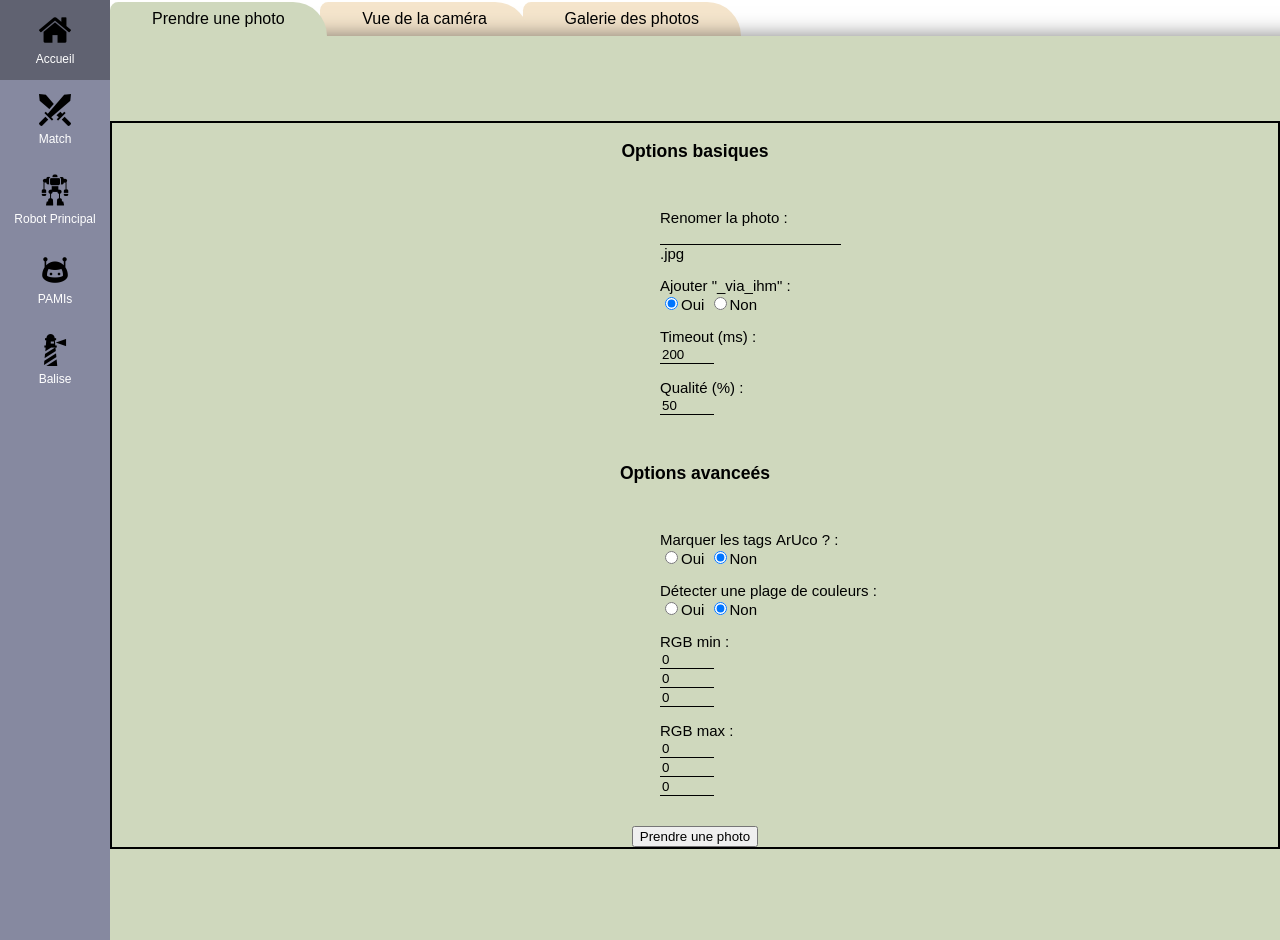
After one commit to LouiseLaBalise/sudribotik_balise, a Flask app: template _1_IHM/templates/balise.html in a window 1280 px wide. The commit adds this page. Run offline with Flask 3, Linux system fonts and the light colour scheme; the template is opened without the code that fills it, so the values that code supplies are empty.

Commit message:
Ux design de l'ihm

```diff
--- a/_1_IHM/app.py
+++ b/_1_IHM/app.py
@@ -3,8 +3,8 @@ import os
 import cv2
 from flask import Flask, render_template, request, jsonify, Response, send_from_directory
 
-sys.path.insert(1, "/home/ubuntu/Eurobot_2024") #add parent folder to python path -----------------------------------------------
-from _3_TRAITEMENT_d_IMAGES import takePhoto #--------------------------------------------------------------------
+#sys.path.insert(1, "/home/ubuntu/Eurobot_2024") #add parent folder to python path -----------------------------------------------
+#from _3_TRAITEMENT_d_IMAGES import takePhoto #--------------------------------------------------------------------
 
 from scripts.formatdata import formatBytes, formatSeconds
 
@@ -13,19 +13,19 @@ from scripts.formatdata import formatBytes, formatSeconds
 
 app = Flask(__name__)
 TEMPLATES_AUTO_RELOAD = True #reload when template change
-MEDIA_FOLDER_PATH = "/home/ubuntu/Eurobot_2024/_3_TRAITEMENT_d_IMAGES/media/"
+MEDIA_FOLDER_PATH = "/home/rayane/Royone/Inge3M/projet/raspberry_pi_4/_3_TRAITEMENT_d_IMAGES/media/"#"/home/ubuntu/EUROBOT_2024/_3_TRAITEMENT_d_IMAGES/media/"
 PHOTO_NAME_SUFFIXE = "_via_ihm"
 PHOTO_EXTENSION = ".jpg"
-streaming_mode=False #true when client open camera to see the view (2nd tab of camera)
+streaming_mode=False #true when client open tab2 of balise to see the view (2nd tab of balise)
 
 #Homepage route
 @app.route('/')
 def index():
     return render_template('index.html') #look for the index.html template in ./templates/
 
-#Camera route
-@app.route('/camera', methods=['GET', 'POST'])
-def camera():
+#balise route
+@app.route('/balise', methods=['GET', 'POST'])
+def balise():
 
     #Get photo of all photos in PHOTO_PATH
     list_photos = makePhotoList(MEDIA_FOLDER_PATH)
@@ -43,7 +43,7 @@ def camera():
         real_photo_name = "{}{}{}".format(photo_name,
         PHOTO_NAME_SUFFIXE if photo_name_suffixe else "",
         PHOTO_EXTENSION)
-
+        """
         try:
             #Take photo according to parameters
             path_to_photo_taken = takePhoto.takePhoto(name=real_photo_name,
@@ -75,10 +75,11 @@ def camera():
         return jsonify(response)#"""
 
     #Main get method
-    return render_template("camera.html", list_photos=list_photos, media_path=MEDIA_FOLDER_PATH)
+    return render_template("balise.html", list_photos=list_photos, media_path=MEDIA_FOLDER_PATH)
 
 
-#Video for camera tab2
+
+#Video for balise tab2
 @app.route('/video_stream')
 def videoStream():
     #When this function is called it returns a 'multipart/x-mixed-replace' in a HTTP response.
--- a/_1_IHM/static/css/style_camera.css
+++ b/_1_IHM/static/css/style_balise.css
@@ -1,56 +1,44 @@
-/* styles.css */
+/*Style de la page balise*/
 
-*{
-    font-family: sans-serif;
+.page-content{
+    display: flex;
+    flex-direction: column; /*items in columns*/
+    height: 100vh; /*100% viewport height*/
+    overflow: auto; /* scroll bar only if necessary*/
+    align-items: center; /* align items in the center horizontally */
 }
 
-.tabs {
-    display: flex; /*Use Flexbox for tabs*/
-    list-style: none; /*Remove flees*/
-    padding: 0; /*No intern margin*/
-    width: fit-content; /*set tab width*/
-
+/*1st TAB*/
+#photoForm{
+    display: flex;
+    flex-direction: column;
+    align-items: center;
+    margin-top: 70px; /*set margin-top*/
+    padding: 0; /*set padding*/
+    font-size: 15px; /*set font-size*/
+    border: 2px black solid;/*set border*/
 }
 
-.tab {
-    margin-bottom: 5px; /*Set bottom margin for each tab*/
-    padding: 10px;
-    cursor: pointer; /*Define cursor when hover*/
-    background-color: #eee;
-    border: 1px solid #ccc;
-    border-radius: 5px 5px 0 0;
+#photoForm ul {
+    list-style: none; /*no disc*/
 }
 
-.tab:hover {
-    background-color: #ddd;
+#photoForm input,
+#photoForm input:focus{
+    outline: none; /*remove outline*/
+    border: none; /*removes the default border*/
+    background-color: transparent; /*background transparent.*/
+    border-bottom: 1px solid black; /* add a line at the bottom*/
+}
+
+#photoForm .options{
+    display: grid;
+    grid-template-columns: 150px auto; /* Adjust the width of the label column as needed */
+    align-items: center;
 }
 
 
-.tab-content {
-    display: none; /*Hide by default*/
-    padding: 15px;
-}
-
-/*1st TAB*/
-.photo_options{
-    padding: 20px;
-    width: fit-content;
-    font-size: 15px;
-    border: 1px solid black;
-    border-radius: 5px 5px 5px 5px
-}
-
-.photo_options label:not(.extension){
-    display: inline-block;
-    width: 150px;
-    text-align: right;
-    margin-right: 10px;
-}
-
-.photo_options ul {
-    list-style: none;
-    padding: 0;
-    margin: 0;
+#photoForm label:not(.extension){
 }
 
 form li {
@@ -62,13 +50,13 @@ form input[type="text"]{
     margin-right: 0;
 }
 
-form input[type="number"]{
+#photoForm input[type="number"]{
     width: 50px;
 }
 
 /*2nd TAB*/
 .video_stream_container{
-    width:50%;
+    width:fit-content;
     border: 5px solid black;
     border-radius: 6px;
     overflow: hidden;
--- /dev/null
+++ b/_1_IHM/static/css/style_navbar.css
@@ -0,0 +1,91 @@
+/*Custom properties*/
+:root {
+    --sidebar-width: 110px;
+    --navbar-background-color: #8689A0;;
+    --navbar-selected-color: #606271;
+
+    --webpage-background-color: white;/*#3D3D3D;/**/
+
+    --balise-background-color: #CFD8BD;
+    --balise-tab-background-color: #F5E5CC;
+    --balise-tab-current-background-color: var(--balise-background-color);;
+    --balise-tab-hover-background-color: var(--balise-background-color);
+}
+
+/*Basic settings of every body of this site */
+body{
+    margin: 0;
+    font-family: sans-serif;
+    background-color: var(--webpage-background-color);
+}
+
+/*All pages must hav this class in a div just after their body tag*/
+.page-content{
+    margin-left: var(--sidebar-width); /*margin to accomodate with sidebar width*/
+}
+
+/*Style de la nav bar*/
+.sidebar-container{
+    display:flex;
+}
+
+/*whole sidebar*/
+.sidebar{
+    width: var(--sidebar-width);
+    height: 100vh; /*100% viewport height*/
+    background-color: var(--navbar-background-color);
+    position: fixed; /*fixed if page is scrolled down*/
+    overflow-y: auto; /*add vertical scroll if content exceeds height*/
+}
+
+/*Sidebar list container*/
+.sidebar .whole-unordered-list-container{
+    display: flex;
+    flex-direction: column; /*menu in column*/
+    list-style-type: none; /*remove discs*/
+    padding: 0; /*remove default padding*/
+    margin: 0; /*remove default margin*/
+    align-items: center;
+}
+
+/*Sidebar list item*/
+.sidebar li{
+    font-size: 12px; /*set font size*/
+    height: 100%; /*max size to occupy the whole square*/
+    width: 100%;
+}
+.sidebar li:hover,
+.sidebar li[class="selected"]{
+    background-color: var(--navbar-selected-color);
+}
+
+/*Sidebar links*/
+.sidebar a{
+    padding: 12px; /*set padding*/
+    text-decoration: none; /*remove default link underline*/
+    color: #fff; /*set links color*/
+}
+
+/*Sidebar 'case' menu (icon + span)*/
+.sidebar .is-menu{
+    display: flex;
+    flex-direction: column; /*items inside are in column*/
+    align-items: center; /*center icon*/
+}
+
+
+/*Sidebar menu icon*/
+.sidebar .navbar-icon{
+    width: 32px; /*set width menu icon*/
+    height: 32px; /*set height menu icon*/
+    margin-bottom: 6px; /*set margin at the borrom*/
+}
+
+.sidebar .has-submenu:hover .submenu {
+    display: block; /*display submenu on hover*/
+}
+
+/*Sidebar submenu*/
+.submenu{
+    display:none;
+}
--- /dev/null
+++ b/_1_IHM/static/css/style_tabs.css
@@ -0,0 +1,38 @@
+/*Style des onglets*/
+.tabs {
+    display: flex; /*Use Flexbox for tabs so they are on a row*/
+    list-style: none; /*Remove flees*/
+    align-self: flex-start; /*align at the start of the container*/
+    padding: 0; /*reset padding*/
+    margin: 2px 0 0 0; /*reset margin*/
+    width: 100%; /*set tab width full viewport*/
+
+}
+
+.tab {
+    position: relative;
+    padding: 8px 42px; /*set padding*/
+    border-radius: 12px 50px 0 0; /* set top-left in round corner*/
+    margin: 0 -.4em 0 0; /*marge between tbs*/
+    background-color: var(--balise-tab-background-color);
+    cursor: pointer; /*hand cursor*/
+}
+
+.tab:hover {
+    background-color: var(--balise-tab-hover-background-color);
+}
+
+.tab.current{
+    background-color: var(--balise-tab-current-background-color);
+}
+
+
+.tab-content {
+    background-color: var(--balise-background-color);
+    display: none; /*Hide by default*/
+    padding: 15px; /*set padding*/
+    width: 100%;
+    height: 100%;
+    box-shadow: 0 20px 20px 20px rgba(0, 0, 0, .5);
+    z-index: 98; /*z-index should be less than current tab(99) and more than other tab (50)*/
+}
--- a/_1_IHM/static/js/camera-route.js
+++ b/_1_IHM/static/js/balise-route.js
@@ -1,7 +1,7 @@
 //Check url for anchors
 window.onload = checkAnchor;
 
-//Check anchors from url to go on a specific tab
+/*Check anchors from url to go on a specific tab*/
 function checkAnchor() {
     var anchor = window.location.hash.substring(1); //get anchor
     if (anchor) {
@@ -17,13 +17,30 @@ function openTab(tabId) {
 
     //Hide tabs content
     var tabContents = document.querySelectorAll('.tab-content');
-    tabContents.forEach(function (tab) {
-        tab.style.display = "none";
+    tabContents.forEach(function (content) {
+        content.style.display = "none";
+    });
+
+    //Remove all 'current' and set z-index
+    var tabs = document.querySelectorAll('.tab');
+    var tab_index = 1;
+    var z_index = 50;
+    tabs.forEach(function(tab){
+        tab.classList.remove("current");
+        if ("tab"+tab_index !== tabId) {
+            document.getElementById("tab"+tab_index).style.zIndex = z_index;
+        }
+        else{
+            document.getElementById("tab"+tab_index).style.zIndex = 99;
+        }
+        tab_index++;
+        z_index--;
     });
 
     //Display the right content
     var activeTab = document.getElementById(tabId+"_content");
     activeTab.style.display = "block";
+    document.getElementById(tabId).classList.add("current");//put tab on class 'current'
 
     //Display video stream if current tab is 2
     if (tabId === "tab2"){
@@ -38,7 +55,7 @@ function openTab(tabId) {
     }
 
     //Change url to delete the anchor
-    history.replaceState({ tabId: tabId }, null, "/camera");
+    history.replaceState({ tabId: tabId }, null, "/balise");
 }
 
 /*Manage submit button after photo is taken so a response appear in the page w/o reloading
@@ -50,7 +67,7 @@ var photoFormData = $('#photoForm').serialize();
     //Ajax request with JQuery type Post
     $.ajax({
         type: 'POST',
-        url: "/camera",
+        url: "/balise",
         data: photoFormData,
         success: function(response){ //'reponse' was created in flask app
 
@@ -66,7 +83,7 @@ var photoFormData = $('#photoForm').serialize();
         },
         error: function(error){ //error from AJAX
             //Display errors in the console
-            console.log('Error from camera.html:', error);
+            console.log('Error from balise.html:', error);
             }
         });
 }
@@ -84,12 +101,12 @@ function showPhotoModal(index){
     modal.style.display = "block"; //show modal
 }
 
-/*Quit modal in click on 'X'*/
+/*Quit modal if click on 'X'*/
 function closeModal(){
     var modal = document.getElementById("photo_modal");//get modal
     modal.style.display = "none"; //modal disappear
 }
-//Quit the modal if the user clicks outside of it
+/*Quit modal if user clicks outside of it*/
 window.onclick = function(event) {
     var modal = document.getElementById("photo_modal");
     if (event.target === modal) {
--- a/_1_IHM/templates/camera.html
+++ b/_1_IHM/templates/balise.html
@@ -1,28 +1,27 @@
 <!DOCTYPE html>
 <html lang="fr">
+{% include 'navbar.html' %}<!--import navbar-->
 <head>
     <meta charset="UTF-8">
     <meta name="viewport" content="width=device-width, initial-scale=1.0">
-    <title>Camera</title>
-    <link rel="stylesheet" href="{{ url_for('static', filename='css/style_camera.css')}}"> <!-- Load css file-->
+    <link rel="stylesheet" href="{{ url_for('static', filename='css/style_balise.css')}}">
+    <link rel="stylesheet" href="{{ url_for('static', filename='css/style_tabs.css')}}">
     <link rel="shortcut icon" href="#" /> <!--No favicon-->
-
 </head>
 
-<body>
-   <!-- Tabs Title -->
+<body><div class="page-content">
+   <!-- All TABS must set <ul class='tabs'> and <li class='tabs'> to match css-->
     <ul class="tabs">
         <li class="tab" id="tab1" onclick="openTab('tab1')">Prendre une photo</li>
         <li class="tab" id="tab2" onclick="openTab('tab2')">Vue de la caméra</li>
-        <li class="tab" id="tab3" onclick="openTab('tab3')">Gallerie des photos</li>
+        <li class="tab" id="tab3" onclick="openTab('tab3')">Galerie des photos</li>
     </ul>
 
     <!-- Tabs Content 1-->
     <div id="tab1_content" class="tab-content">
-        <h2>Prendre une photo</h2>
-        <div class="photo_taken"></div>
-        <div class="photo_options">
-            <form action="{{ url_for('camera') }}" method="post" id="photoForm">
+            <form action="{{ url_for('balise') }}" method="post" id="photoForm">
+                <h3>Options basiques</h3>
+                <div class="options" id="basic_options">
                 <ul>
                     <li>
                         <label for="photo_name">Renomer&nbsp;la&nbsp;photo&nbsp;:</label>
@@ -31,12 +30,12 @@
                     </li>
                     <li>
                         <label for="photo_name_suffixe">Ajouter&nbsp;"_via_ihm"&nbsp;:</label>
-                        <input type="checkbox" id="photo_name_suffixe" name="photo_name_suffixe"
-                        checked/>
+                        <input type="radio" id="photo_name_suffixe" name="photo_name_suffixe" value="yes" checked>Oui</input>
+                        <input type="radio" id="photo_name_suffixe" name="photo_name_suffixe" value="no" >Non</input>
                     </li>
                     <li>
                         <label for="photo_tms">Timeout&nbsp;(ms)&nbsp;:</label>
-                        <input type="number" id="photo_tms" name="photo_tms" value="500"
+                        <input type="number" id="photo_tms" name="photo_tms" value="200"
                         min="0" max="9999" step="100" />
                     </li>
                     <li>
@@ -45,11 +44,43 @@
                         min="1" max="100" value="50"/>
                     </li>
                 </ul>
+                </div>
+
+                <h3>Options avanceés</h3>
+                <div class="options" id="advanced_options">
+                    <ul>
+                        <li>
+                            <label for="aruco_yes_no">Marquer&nbsp;les&nbsp;tags&nbsp;ArUco&nbsp;?&nbsp;:</label>
+                            <input type="radio" name="aruco_yes_no" value="yes" >Oui</input>
+                            <input type="radio" name="aruco_yes_no" value="no" checked >Non</input>
+                        </li>
+                        <li>
+                            <label for="color_yes_no">Détecter&nbsp;une&nbsp;plage&nbsp;de&nbsp;couleurs&nbsp;:</label>
+                            <input type="radio" name="color_yes_no" value="yes" >Oui</input>
+                            <input type="radio" name="color_yes_no" value="no" checked >Non</input>
+                        </li>
+                        <li>
+                            <label for="red_min">RGB&nbsp;min&nbsp;:</label>
+                            <input type="number" id="red_min" name="rgb_min" value="0" min="0" max="255"/>
+                            <input type="number" id="green_min" name="rgb_min" value="0" min="0" max="255"/>
+                            <input type="number" id="blue_min" name="rgb_min" value="0" min="0" max="255"/>
+                        </li>
+                        <li>
+                            <label for="red_max">RGB&nbsp;max&nbsp;:</label>
+                            <input type="number" id="red_max" name="rgb_max" value="0" min="0" max="255"/>
+                            <input type="number" id="green_max" name="rgb_max" value="0" min="0" max="255"/>
+                            <input type="number" id="blue_max" name="rgb_max" value="0" min="0" max="255"/>
+                        </li>
+                    </ul>
+                    </div>
+
+
+
+
                 <div class="button_photo">
                     <button type="button" onclick="submitPhotoForm()">Prendre une photo</button>
                 </div>
             </form>
-        </div>
         <div id="resultMessage"><p id="resultMessageParagraph"></p></div>
     </div>
 
@@ -59,7 +90,6 @@
 
     <!-- Tabs Content 2-->
     <div id="tab2_content" class="tab-content">
-        <h2>Vue de la caméra</h2>
         <div class="video_stream_container">
             <img id="video-stream" src="">
         </div>
@@ -70,7 +100,6 @@
 
     <!-- Tabs Content 3-->
     <div id="tab3_content" class="tab-content">
-        <h2>Gallerie des photos</h2>
         <p>Répertoire : {{media_path}}</p>
         <div class="items-container">
             <table>
@@ -101,17 +130,17 @@
 
 <!-- Scripts declarations -->
 <script src="/static/js/jquery-3.6.4.min.js"></script> <!--Load JQuery library-->
-
 <script>
     //Declare ALL python variables so that Jinja2 can render them for JavaScipt to use
+    // at term it will better to use async request and move all dynamic in this page in the js
     var video_stream_link = "{{url_for('videoStream')}}";
     var list_photos = JSON.parse('{{list_photos | tojson | safe}}'); //convert python variables to json
     var media_path = JSON.parse('{{media_path | tojson | safe}}');
     var photo_modal_link = "{{url_for('getPhotoModal', filename='')}}";
 </script>
-<script type=text/JavaScript src="/static/js/camera-route.js"></script> <!--Load script for this route -->
+<script type=text/JavaScript src="/static/js/balise-route.js"></script> <!--Load script for this route -->
 
-</body>
+</div></body>
 
 
 
--- /dev/null
+++ b/_1_IHM/templates/navbar.html
@@ -0,0 +1,89 @@
+<html>
+    <head>
+        <title>Louise-Ihm</title>
+        <link rel="stylesheet" href="{{ url_for('static', filename='css/style_navbar.css')}}">
+    </head>
+
+    <body>
+        <div class ="sidebar-container">
+            <nav class="sidebar">
+                <ul class="whole-unordered-list-container">
+                    <li>
+                        <a href="/">
+                            <div class="is-menu">
+                            <img class="navbar-icon" src="{{ url_for('static', filename='/icons/home_64px.png')}}">
+                            <span>Accueil</span>
+                            </div>
+                        </a>
+                    </li>
+                    <li>
+                        <a href="#">
+                            <div class="is-menu">
+                            <img class="navbar-icon" src="{{ url_for('static', filename='/icons/battle_64px.png')}}">
+                            <span>Match</span>
+                            </div>
+                        </a>
+                    </li>
+                    <li>
+                        <a href="#" >
+                            <div class="is-menu">
+                            <img class="navbar-icon" src="{{ url_for('static', filename='/icons/exoskeleton_64px.png')}}">
+                            <span>Robot Principal</span>
+                            </div>
+                        </a>
+                    </li>
+                    <li>
+                        <a href="#">
+                            <div class="is-menu">
+                            <img class="navbar-icon" src="{{ url_for('static', filename='/icons/babyrobot_64px.png')}}">
+                            <span>PAMIs</span>
+                            </div>
+                        </a>
+                    </li>
+                    <li>
+                        <a href="/balise">
+                            <div class="is-menu">
+                            <img class="navbar-icon" src="{{ url_for('static', filename='/icons/lighthouse_64px.png')}}">
+                            <span>Balise</span>
+                            </div>
+                        </a>
+                    </li>
+                </ul>
+            </nav>
+        </div>
+
+        <script>
+            /*Manage color when click*/
+            document.addEventListener('DOMContentLoaded', function () {
+
+                // Select all .sidebar li tags
+                var liElements = document.querySelectorAll('.sidebar li');
+
+                // Get last element clicked
+                var selectedLiIndex = localStorage.getItem('selectedLiIndex');
+                //If there were a li clicked put selected
+                if (selectedLiIndex !== null) {
+                        liElements[selectedLiIndex].classList.add('selected');
+                }
+
+                //Add click function for each li
+                liElements.forEach(function (li, index){
+                    li.addEventListener('click', function(){
+
+                        //Delete 'selected' of all other li
+                        liElements.forEach(function (otherLi) {
+                            otherLi.classList.remove('selected');
+                        });
+
+                        //Add 'selected' for clicked li
+                        li.classList.add('selected')
+                        // Store index of selected li in localStorage
+                        localStorage.setItem('selectedLiIndex', index);
+                    });
+                });
+            });
+
+        </script>
+    </body>
+
+</html>
```
Also changed, not shown: _1_IHM/templates/index.html (+4 -6 lines), _1_IHM/static/icons/babyrobot_64px.png (added), _1_IHM/static/icons/battle_64px.png (added), _1_IHM/static/icons/exoskeleton_64px.png (added), _1_IHM/static/icons/home_64px.png (added), _1_IHM/static/icons/lighthouse_64px.png (added), 1 other file.
